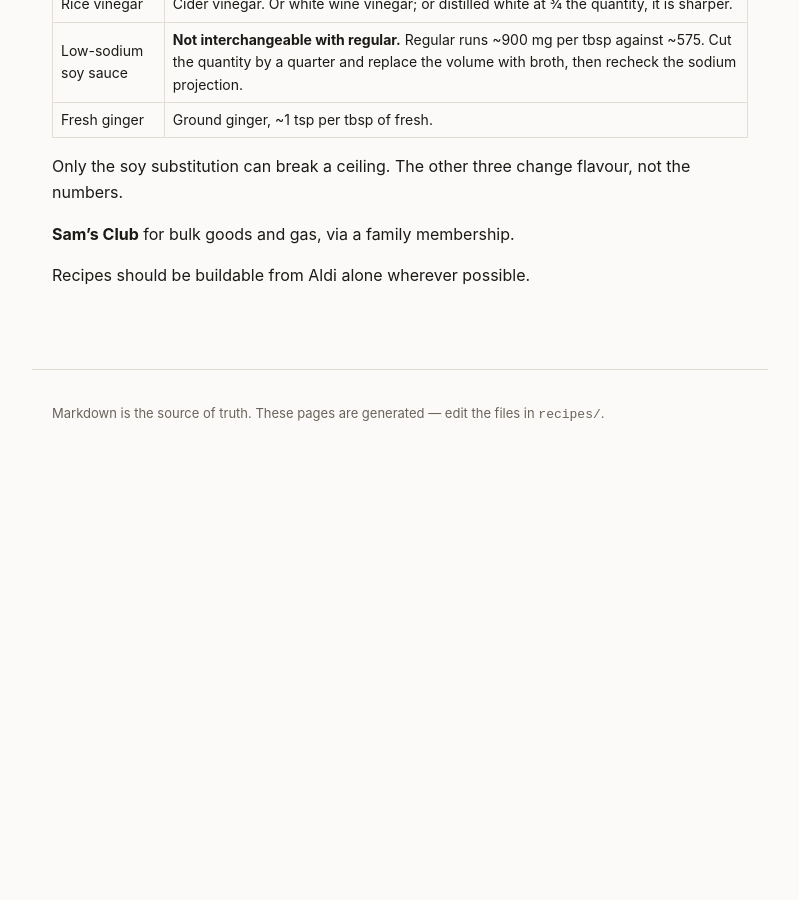
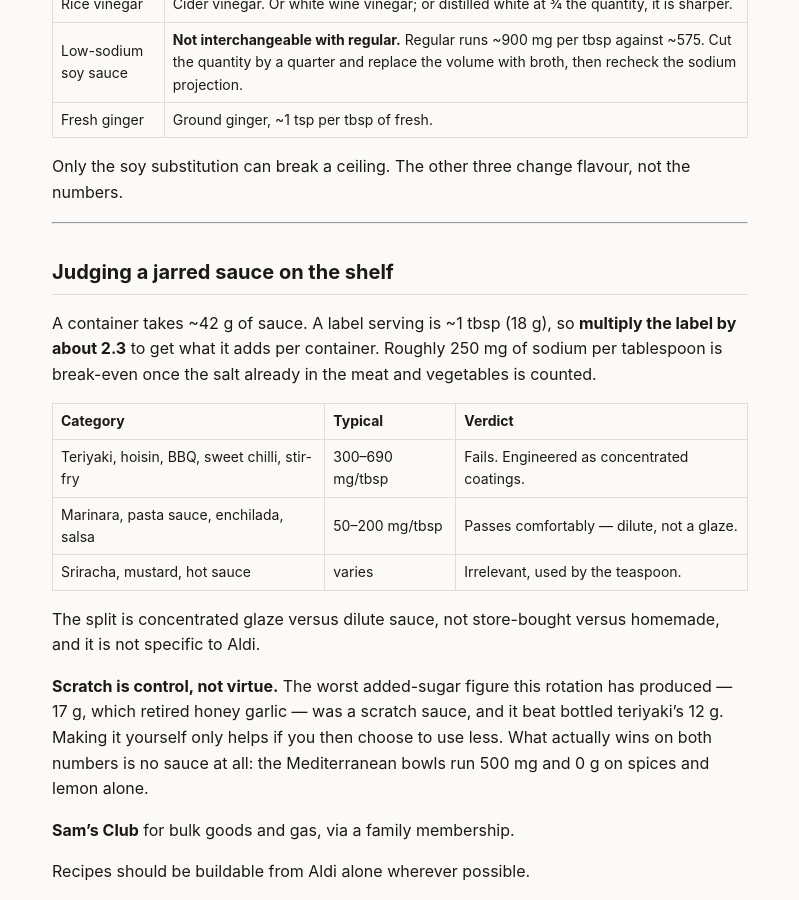
Before and after one commit to ZJBecker32/ten-containers, a Jekyll site: the page built from docs/standing-parameters.md, in a window 1280 px wide and 900 px high, scrolled down 4201 px. Shown: the whole window, without its empty margins (240-1039 px from the left). Built offline with Jekyll 4.4.1, drawn with Linux system fonts in a browser that asks for light colours; before the commit the page ends 4660 px from its top, so only the background shows below that.

Commit message:
Add a shelf test for judging jarred sauces
The assumption that pre-made sauces are less healthy holds for sodium and not
for sugar. Recorded in this repo: bottled teriyaki 1400 mg, seasoning packets
950 mg, scratch savoury 750 mg, scratch honey garlic 700 mg, spices only
500 mg. But the worst added sugar in the rotation, the 17 g that retired honey
garlic, was scratch — worse than bottled teriyaki's 12 g. Scratch is control,
not virtue.

The useful split is concentrated glaze versus dilute sauce, not store-bought
versus homemade. Teriyaki, hoisin, BBQ and sweet chilli run 300-690 mg per
tablespoon and fail. Marinara, salsa and enchilada sauce run 50-200 and pass
comfortably. Condiments used by the teaspoon do not matter either way.

Adds the arithmetic to standing-parameters: a container takes ~42 g of sauce
against a ~18 g label serving, so multiply the label by 2.3, and ~250 mg per
tablespoon is break-even once the salt already in the meat and vegetables is
counted.

Co-Authored-By: Claude Opus 5 <noreply@anthropic.com>
Claude-Session: https://claude.ai/code/session_01UgQQ4eCUmbkrGrvZUTtmrD

```diff
--- a/docs/standing-parameters.md
+++ b/docs/standing-parameters.md
@@ -187,6 +187,30 @@ Unreliable at Aldi, and what to do about each:
 Only the soy substitution can break a ceiling. The other three change flavour,
 not the numbers.
 
+---
+
+## Judging a jarred sauce on the shelf
+
+A container takes ~42 g of sauce. A label serving is ~1 tbsp (18 g), so
+**multiply the label by about 2.3** to get what it adds per container. Roughly
+250 mg of sodium per tablespoon is break-even once the salt already in the
+meat and vegetables is counted.
+
+| Category | Typical | Verdict |
+|---|---|---|
+| Teriyaki, hoisin, BBQ, sweet chilli, stir-fry | 300–690 mg/tbsp | Fails. Engineered as concentrated coatings. |
+| Marinara, pasta sauce, enchilada, salsa | 50–200 mg/tbsp | Passes comfortably — dilute, not a glaze. |
+| Sriracha, mustard, hot sauce | varies | Irrelevant, used by the teaspoon. |
+
+The split is concentrated glaze versus dilute sauce, not store-bought versus
+homemade, and it is not specific to Aldi.
+
+**Scratch is control, not virtue.** The worst added-sugar figure this rotation
+has produced — 17 g, which retired honey garlic — was a scratch sauce, and it
+beat bottled teriyaki's 12 g. Making it yourself only helps if you then choose
+to use less. What actually wins on both numbers is no sauce at all: the
+Mediterranean bowls run 500 mg and 0 g on spices and lemon alone.
+
 **Sam's Club** for bulk goods and gas, via a family membership.
 
 Recipes should be buildable from Aldi alone wherever possible.
```
